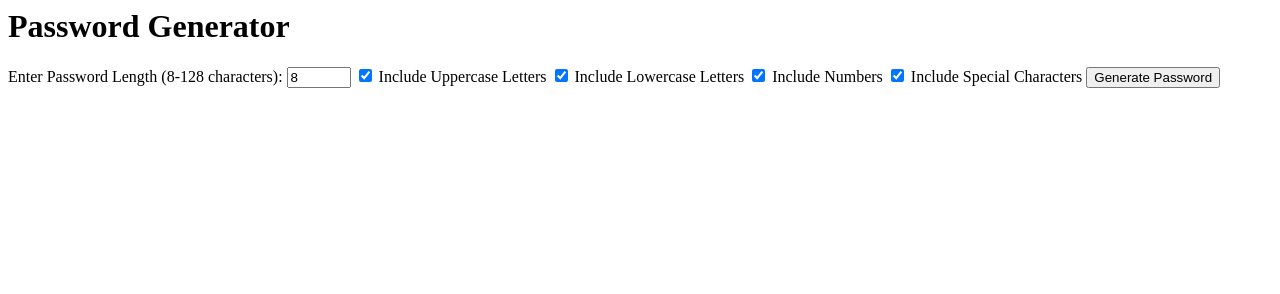
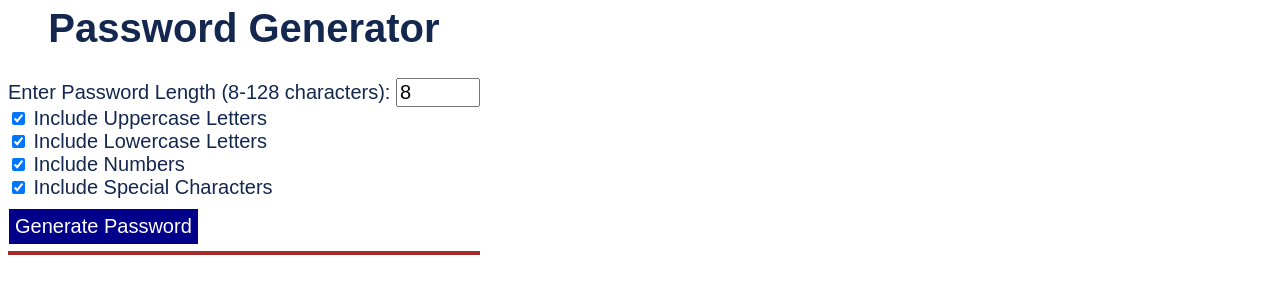
Before and after one commit to RobertBail/test-project, a plain HTML site: page index.html in a window 1280 px wide. Drawn offline with Linux system fonts and the light colour scheme.

Commit message:
seems successful enough

```diff
--- a/assets/script.js
+++ b/assets/script.js
@@ -38,5 +38,5 @@ document.getElementById('generateBtn').addEventListener('click', () => {
     };
 
     const randomPassword = generateRandomPassword(length, options);
-    document.getElementById('result').textContent = 'Generated Password: ' + randomPassword;
+    document.getElementById('result').textContent = 'New Password: ' + randomPassword;
 });
--- a/assets/style.css
+++ b/assets/style.css
@@ -0,0 +1,59 @@
+
+/*
+ https://blog.logrocket.com/17-implement-vertical-alignment-css/
+ https://sentry.io/answers/how-to-style-a-checkbox-using-css/
+ https://developer.mozilla.org/en-US/docs/Web/HTML/Element/input/checkbox
+
+ */
+
+  body {
+    height: 100%;
+    margin: 3px;
+    padding: 3px;
+    text-align: left;
+    align-items: left;
+    flex: auto;
+    font-family: sans-serif;
+    color:#13274F;
+    float: left;
+    margin-left: 5px;
+    margin-right: 5px;
+   }
+
+  h1 {
+    font-size:40px;
+    text-align: center;
+    align-items: center;
+
+   }
+
+
+   button {
+    margin-top: 10px;
+    margin-bottom: 6px;
+    margin-left: 1px;
+    margin-right: 3px;
+    font-size: 20px;
+    padding: 6px 6px;
+    background-color:#00008B;
+    color: white;
+    border-style: none;
+    cursor: pointer;
+   }
+
+   .main {
+
+    font-size: 20px;
+
+   }
+
+   .length {
+    font-size: 20px;
+   }
+
+   .result {
+    margin-top: 1px;
+    border-style: solid;
+    border-color: #A52A2A;
+    border-width: 2px;
+   }
--- a/index.html
+++ b/index.html
@@ -10,32 +10,40 @@
     <header>
         <h1>Password Generator</h1>
     </header>
+ <div class = "main">
+  <div>
     <label for="length">Enter Password Length (8-128 characters):</label>
-    <input type="number" id="length" min="8" max="128" value="8">
-
+    <input type="number" class = "length" id="length" min="8" max="128" value="8">
+  </div>
+  <div>
     <label>
         <input type="checkbox" id="includeUppercase" checked>
         Include Uppercase Letters
     </label>
-
+ </div>
+  <div>
     <label>
         <input type="checkbox" id="includeLowercase" checked>
         Include Lowercase Letters
     </label>
-
+  </div>
+   <div>
     <label>
         <input type="checkbox" id="includeNumbers" checked>
         Include Numbers
     </label>
-
+  </div>
+  <div>
     <label>
         <input type="checkbox" id="includeSpecial" checked>
         Include Special Characters
     </label>
-
+  </div>
+   <div>
     <button id="generateBtn">Generate Password</button>
-    <p id="result"></p>
-
+    <p class = "result" id="result"></p>
+   </div>
+  </div>
 
 
     <script src="./assets/script.js"></script>
```
